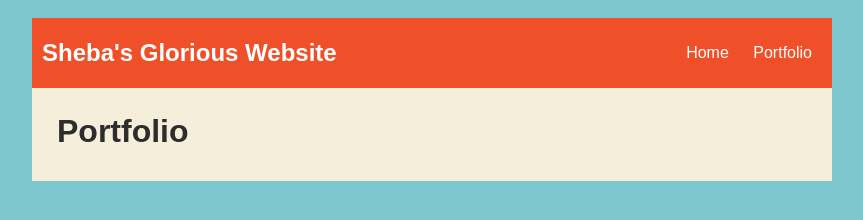
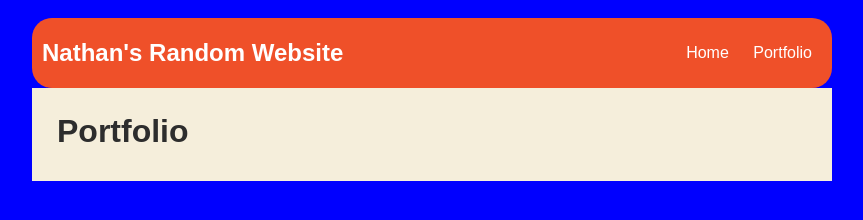
Before and after one commit to NathanSilvernaleJr/NathanSilvernaleJr.github.io, a plain HTML site: page portfolio.html in a window 1280 px wide. Shown: the whole page, without its empty margins (208-1071 px from the left). Drawn offline with nearby package versions, Linux system fonts and the light colour scheme; no server answers.

Commit message:
add portfolio.html file

```diff
--- a/portfolio.html
+++ b/portfolio.html
@@ -5,7 +5,7 @@
        <title>Nathan's Random Website</title>
         <style type="text/css">
             body {
-                background: rgb(125, 198, 205);
+                background: rgb(0, 0, 255);
                 color: rgb(45, 45, 45);
                 padding: 10px;
                 font-family: arial;
@@ -28,6 +28,7 @@
                 margin: 0 auto;
                 display: flex;
                 padding: 10px;
+                border-radius: 20px;
             }
             nav header {
                 display: flex;
@@ -81,7 +82,7 @@
     <body>
       <div id="all-contents">
          <nav>
-            <header>Sheba's Glorious Website</header>
+            <header>Nathan's Random Website</header>
             <ul>
                 <li><a href="index.html">Home</a>
                 </li>
```
